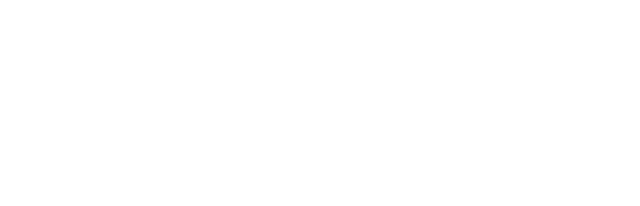
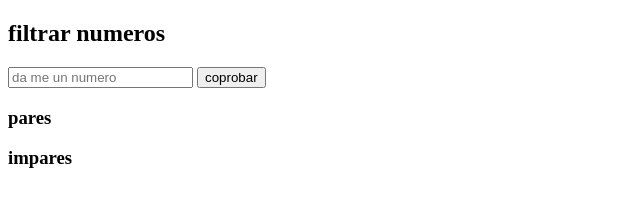
Before and after one commit to 36rustam/tarea_17, a plain HTML site: page index.html in a window 1280 px wide. Shown: the whole page, without its empty margins (0-640 px from the left). Drawn offline with Linux system fonts and the light colour scheme.

Commit message:
crear base html

```diff
--- a/index.html
+++ b/index.html
@@ -3,9 +3,44 @@
 <head>
     <meta charset="UTF-8">
     <meta name="viewport" content="width=device-width, initial-scale=1.0">
+    <link rel="stylesheet" href="./css/principal.css">
     <title>Tarea 17</title>
 </head>
 <body>
+    <header>
+        <h2 class="title h">filtrar numeros</h2>
+    </header>
 
+    <main>
+
+        <form action="#" class="form">
+            <input type="number" name="dato" id="dato" placeholder="da me un numero" title="un numero entero">
+            <button id="endatos">coprobar</button>
+        </form>
+
+        <section>
+            <div class="cojedor">
+                <div class="pares">
+                    <h3 class="h">pares</h3>
+                    <p class="text" id="pares">
+
+                    </p>
+                </div>
+
+                <div class="inpares">
+                    <h3 class="h">impares</h3>
+                    <p class="text" id="inpares">
+
+                    </p>
+                </div>
+            </div>
+        </section>
+
+    </main>
+
+
+
+
+    <script src="./js/script.js"></script>
 </body>
 </html>
```
